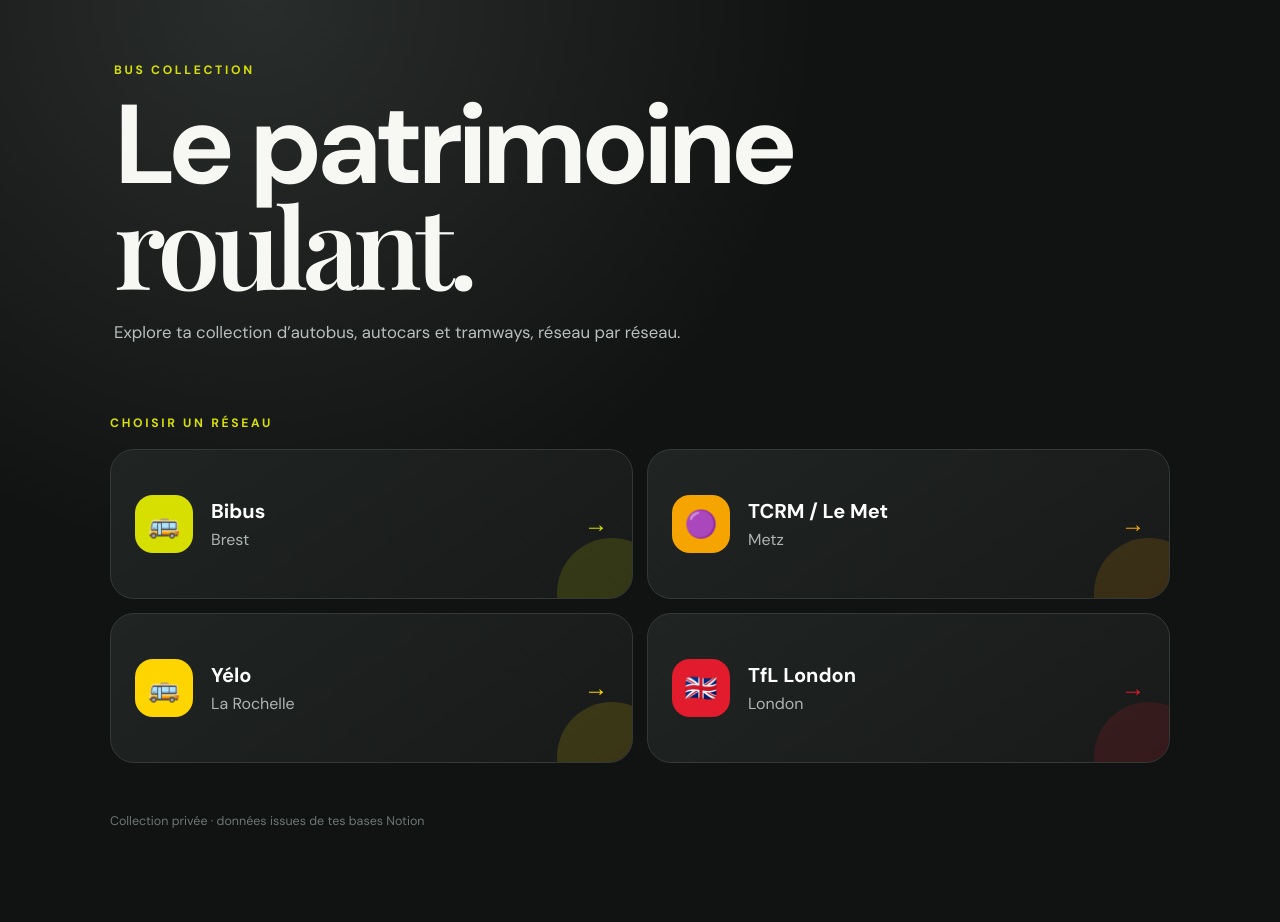
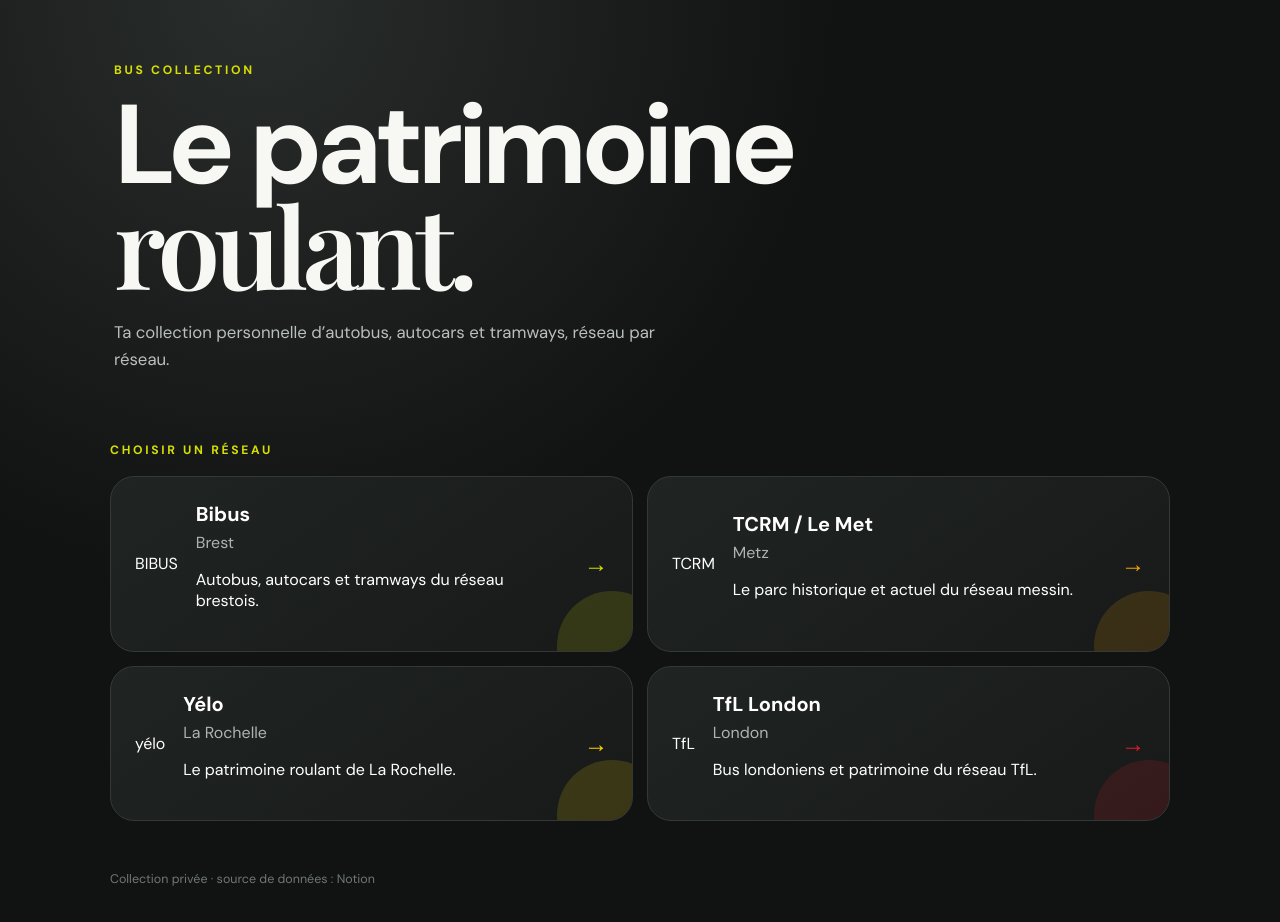
Before and after one commit to flob57/Bus-collection, a React (Vite) app: page / in a window 1280 px wide. Before the commit the page ends 865 px from the top, so only its background shows below. Built offline with nearby package versions, Linux system fonts and the light colour scheme; a web font is replaced by a local one.

Commit message:
Add collection navigation, search and vehicle cards

```diff
--- a/src/main.jsx
+++ b/src/main.jsx
@@ -1,40 +1,110 @@
-import React from 'react';
+import React, { useMemo, useState } from 'react';
 import { createRoot } from 'react-dom/client';
 import './styles.css';
 
 const networks = [
-  { id: 'bibus', name: 'Bibus', city: 'Brest', accent: '#d7df00', emoji: '🚌' },
-  { id: 'lemet', name: 'TCRM / Le Met', city: 'Metz', accent: '#f5a400', emoji: '🟣' },
-  { id: 'yelo', name: 'Yélo', city: 'La Rochelle', accent: '#ffd500', emoji: '🚌' },
-  { id: 'tfl', name: 'TfL London', city: 'London', accent: '#e21b2d', emoji: '🇬🇧' },
+  { id: 'bibus', name: 'Bibus', city: 'Brest', accent: '#d7df00', logo: 'BIBUS', description: 'Autobus, autocars et tramways du réseau brestois.' },
+  { id: 'lemet', name: 'TCRM / Le Met', city: 'Metz', accent: '#f5a400', logo: 'TCRM', description: 'Le parc historique et actuel du réseau messin.' },
+  { id: 'yelo', name: 'Yélo', city: 'La Rochelle', accent: '#ffd500', logo: 'yélo', description: 'Le patrimoine roulant de La Rochelle.' },
+  { id: 'tfl', name: 'TfL London', city: 'London', accent: '#e21b2d', logo: 'TfL', description: 'Bus londoniens et patrimoine du réseau TfL.' },
 ];
 
-function App() {
+// Structure prête pour les données Notion. Les vraies données remplaceront ce jeu local
+// lorsque le proxy sécurisé Notion sera branché sur Cloudflare.
+const demoVehicles = [
+  { id: 'bibus-demo', network: 'bibus', park: '—', registration: '—', brand: 'Mercedes-Benz', model: 'Citaro', type: 'Bus standard', date: '2026-01-01', status: 'En service', image: '' },
+  { id: 'lemet-demo', network: 'lemet', park: '—', registration: '—', brand: 'Mercedes-Benz', model: 'Citaro G C2 Hybrid', type: 'Bus articulé', date: '2026-04-01', status: 'En service', image: '' },
+  { id: 'yelo-demo', network: 'yelo', park: '—', registration: '—', brand: '—', model: '—', type: 'Bus', date: '2026-01-01', status: 'En service', image: '' },
+];
+
+function NetworkLogo({ network }) {
+  return <div className="logo-mark" style={{ '--accent': network.accent }}>{network.logo}</div>;
+}
+
+function Home({ onSelect }) {
   return (
-    <main className="app">
+    <>
       <header className="hero">
         <div className="eyebrow">BUS COLLECTION</div>
         <h1>Le patrimoine<br /><em>roulant.</em></h1>
-        <p>Explore ta collection d’autobus, autocars et tramways, réseau par réseau.</p>
+        <p>Ta collection personnelle d’autobus, autocars et tramways, réseau par réseau.</p>
       </header>
       <section className="networks">
         <div className="section-title">Choisir un réseau</div>
         <div className="network-grid">
           {networks.map((network) => (
-            <button className="network-card" key={network.id} style={{ '--accent': network.accent }}>
-              <div className="network-badge">{network.emoji}</div>
-              <div>
-                <h2>{network.name}</h2>
-                <span>{network.city}</span>
-              </div>
+            <button className="network-card" key={network.id} onClick={() => onSelect(network.id)} style={{ '--accent': network.accent }}>
+              <NetworkLogo network={network} />
+              <div><h2>{network.name}</h2><span>{network.city}</span><p>{network.description}</p></div>
               <span className="arrow">→</span>
             </button>
           ))}
         </div>
       </section>
-      <footer>Collection privée · données issues de tes bases Notion</footer>
-    </main>
+    </>
   );
 }
 
+function VehicleCard({ vehicle, accent }) {
+  const retired = /réform|retir|hors/i.test(vehicle.status || '');
+  return (
+    <article className={`vehicle-card ${retired ? 'retired' : ''}`} style={{ '--accent': accent }}>
+      <div className="vehicle-photo">
+        {vehicle.image ? <img src={vehicle.image} alt={`${vehicle.brand} ${vehicle.model} ${vehicle.park}`} /> : <div className="no-photo"><span>📷</span><small>Photo à ajouter</small></div>}
+        {retired && <b className="retired-badge">RÉFORMÉ</b>}
+      </div>
+      <div className="vehicle-body">
+        <div className="vehicle-title"><strong>#{vehicle.park}</strong><span>{vehicle.type}</span></div>
+        <h3>{vehicle.brand} {vehicle.model}</h3>
+        <div className="vehicle-meta">
+          <div><small>IMMATRICULATION</small><b>{vehicle.registration || '—'}</b></div>
+          <div><small>MISE EN CIRCULATION</small><b>{vehicle.date || '—'}</b></div>
+        </div>
+      </div>
+    </article>
+  );
+}
+
+function Collection({ networkId, onBack }) {
+  const network = networks.find((n) => n.id === networkId);
+  const [query, setQuery] = useState('');
+  const [showRetired, setShowRetired] = useState(true);
+  const [type, setType] = useState('Tous');
+  const vehicles = demoVehicles.filter((v) => v.network === networkId);
+  const types = ['Tous', ...new Set(vehicles.map((v) => v.type).filter(Boolean))];
+  const filtered = useMemo(() => vehicles.filter((v) => {
+    const haystack = `${v.park} ${v.registration} ${v.brand} ${v.model} ${v.type}`.toLowerCase();
+    const matchesSearch = haystack.includes(query.toLowerCase());
+    const matchesType = type === 'Tous' || v.type === type;
+    const retired = /réform|retir|hors/i.test(v.status || '');
+    return matchesSearch && matchesType && (showRetired || !retired);
+  }).sort((a, b) => (b.date || '').localeCompare(a.date || '')), [vehicles, query, type, showRetired]);
+
+  return (
+    <>
+      <header className="collection-head" style={{ '--accent': network.accent }}>
+        <button className="back" onClick={onBack}>← Accueil</button>
+        <div className="collection-brand"><NetworkLogo network={network} /><div><div className="eyebrow">COLLECTION</div><h1>{network.name}</h1><p>{network.city}</p></div></div>
+      </header>
+      <section className="toolbar">
+        <div className="search"><span>⌕</span><input value={query} onChange={(e) => setQuery(e.target.value)} placeholder="Parc, immatriculation, marque, modèle…" /></div>
+        <div className="filters">
+          <select value={type} onChange={(e) => setType(e.target.value)}>{types.map((t) => <option key={t}>{t}</option>)}</select>
+          <button className={showRetired ? 'toggle active' : 'toggle'} onClick={() => setShowRetired(!showRetired)}>Réformés</button>
+        </div>
+      </section>
+      <div className="collection-note"><span>{filtered.length}</span> véhicule{filtered.length > 1 ? 's' : ''} · classés du plus récent au plus ancien</div>
+      <section className="vehicle-grid">
+        {filtered.map((vehicle) => <VehicleCard key={vehicle.id} vehicle={vehicle} accent={network.accent} />)}
+      </section>
+      {filtered.length === 0 && <div className="empty">Aucun véhicule ne correspond à ta recherche.</div>}
+    </>
+  );
+}
+
+function App() {
+  const [networkId, setNetworkId] = useState(null);
+  return <main className="app">{networkId ? <Collection networkId={networkId} onBack={() => setNetworkId(null)} /> : <Home onSelect={setNetworkId} />}<footer>Collection privée · source de données : Notion</footer></main>;
+}
+
 createRoot(document.getElementById('root')).render(<App />);
```
